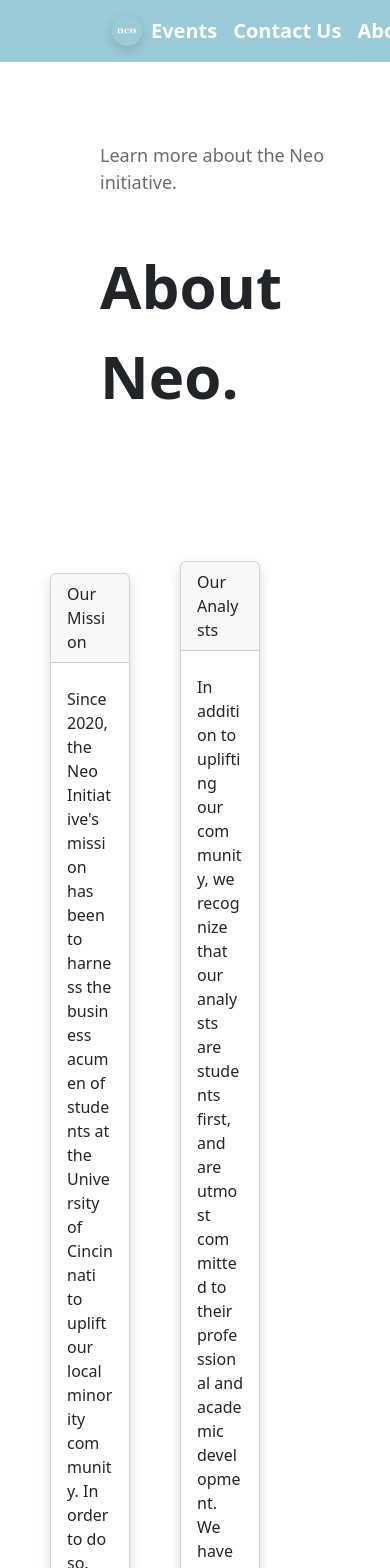
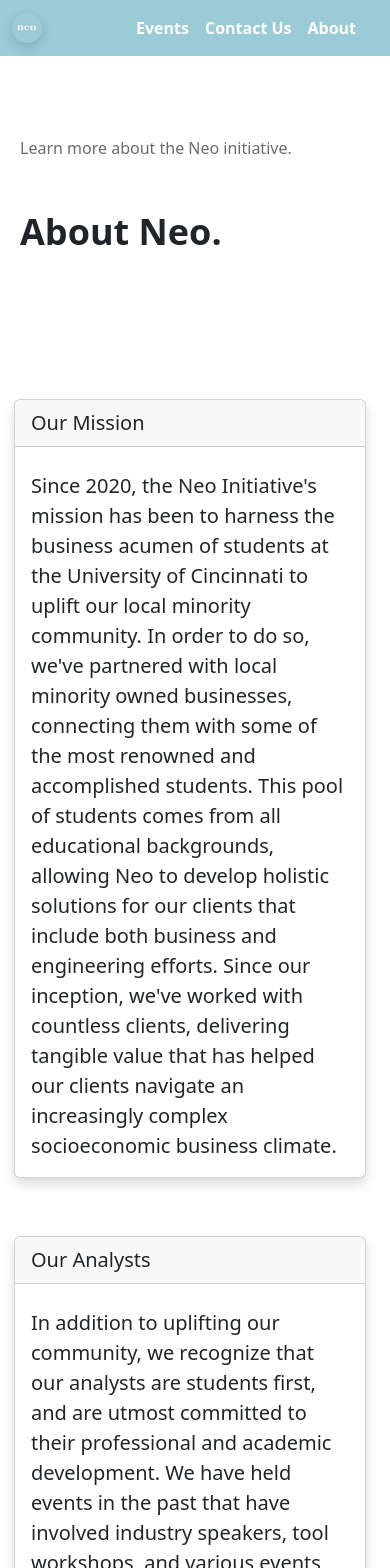
Before and after one commit to mbahcc/neo-web, a Next.js app: page /aboutus in a window 390 px wide. Shown: the top 1568 px of the page. Built offline with nearby package versions, Linux system fonts and the light colour scheme.

Commit message:
Fixed mobile resizing

```diff
--- a/src/app/components/missionCard.tsx
+++ b/src/app/components/missionCard.tsx
@@ -26,8 +26,8 @@
         <Card.Body>
           <Card.Title></Card.Title>
           <Card.Text>
-            Since 2020, the Neo Initiative's mission has been to harness the
-            business acumen of students at the University of Cincinnati to
+            Since 2020, the Neo Initiative&apos;s mission has been to harness
+            the business acumen of students at the University of Cincinnati to
             uplift our local minority community. In order to do so, we&apos;ve
             partnered with local minority owned businesses, connecting them with
             some of the most renowned and accomplished students. This pool of
```
Also changed, not shown: src/app/globals.css (+17 -17 lines).
